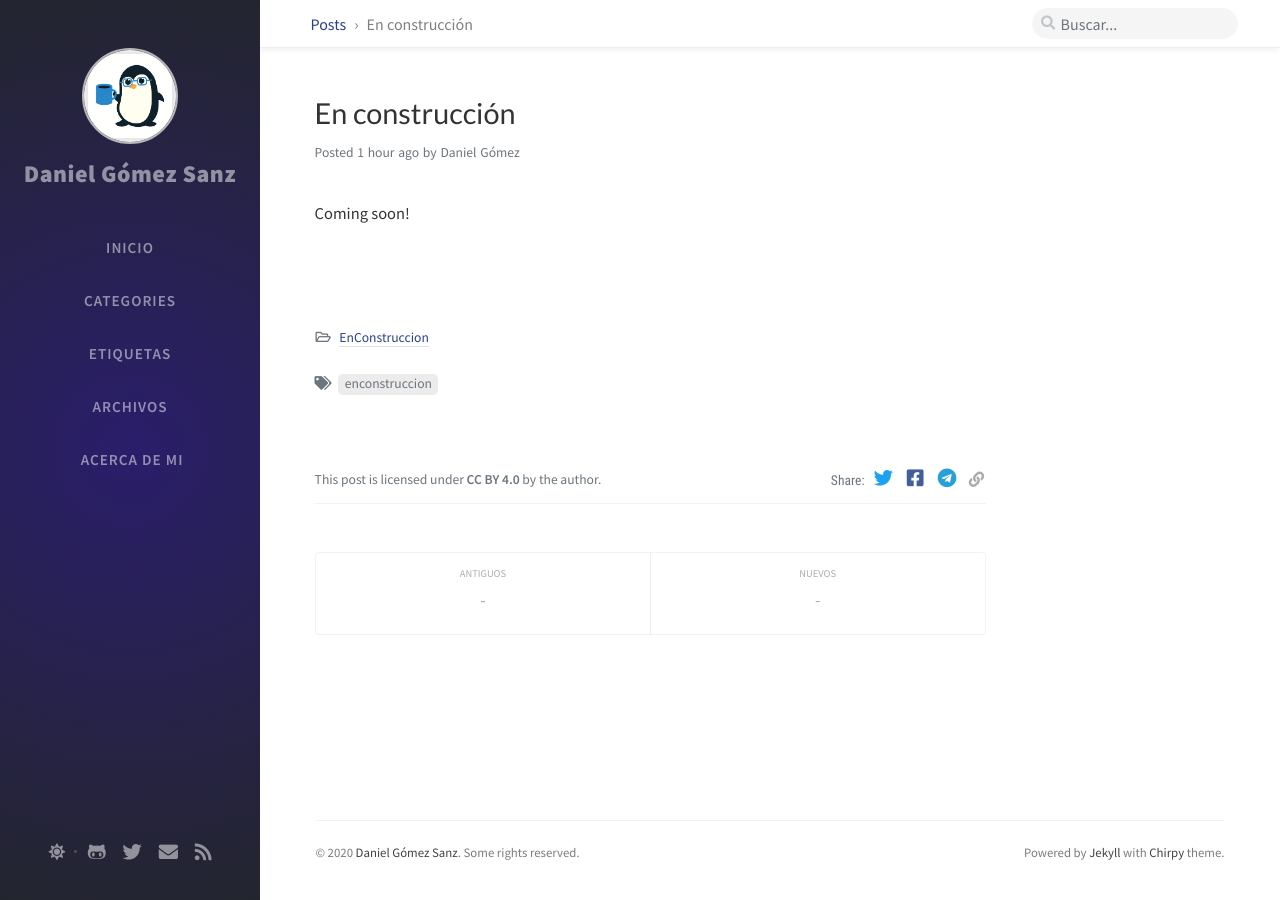
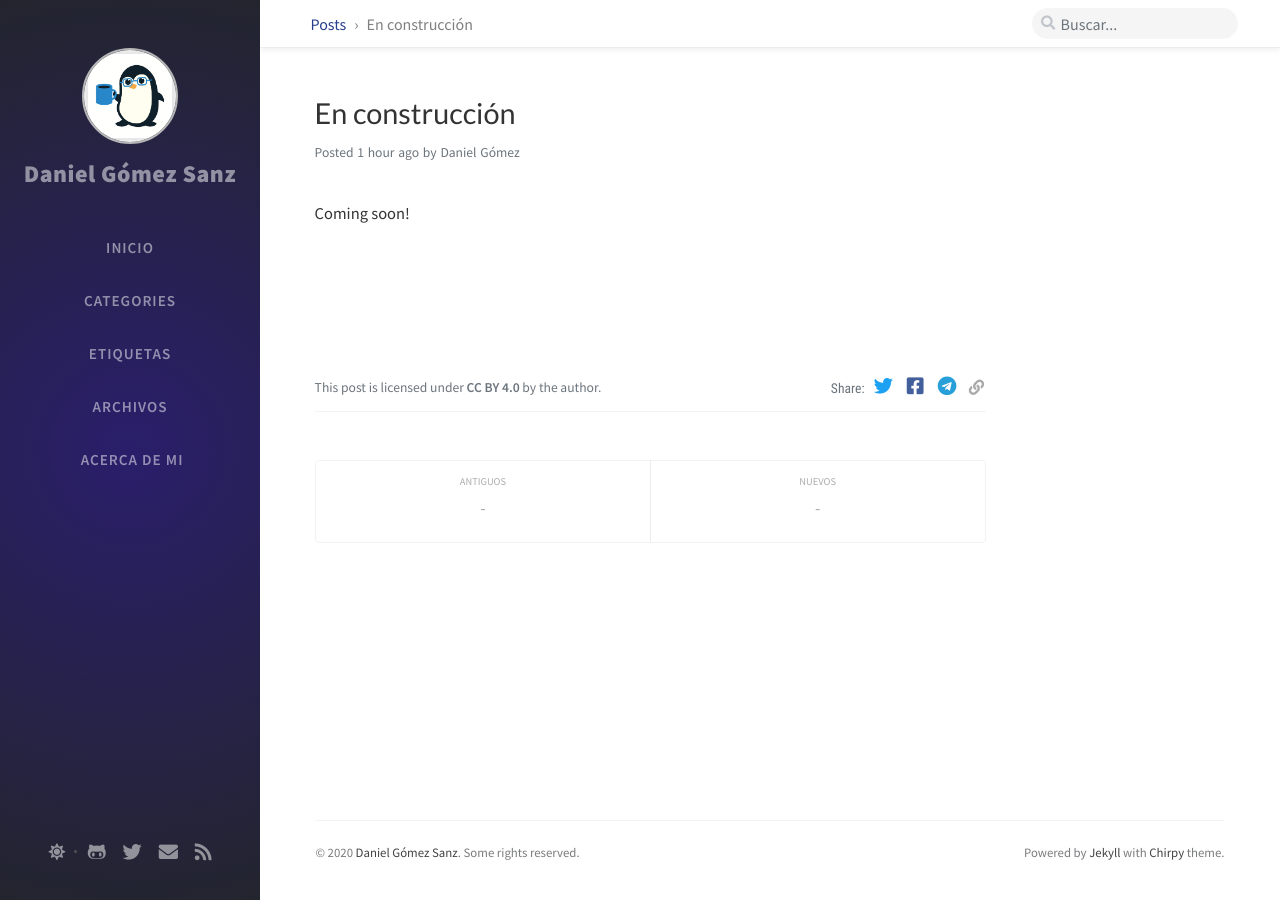
Before and after one commit to danielgsanz/danielgsanz.github.io, a Jekyll site: the page built from _posts/2020-08-17-en_construccion.md, in a window 1280 px wide. Built offline with Jekyll 4.4.1, drawn with Linux system fonts in a browser that asks for light colours; nearby versions of some CDN libraries; comment, search, counter and statistics services are not loaded.

Commit message:
Update post.html

```diff
--- a/_layouts/post.html
+++ b/_layouts/post.html
@@ -75,7 +75,7 @@ layout: default
       <div class="post-tail-wrapper text-muted">
 
         <!-- categories -->
-        {% if page.categories.size > 0 %}
+        <!--{% if page.categories.size > 0 %}
         <div class="post-meta mb-3">
           <i class="far fa-folder-open fa-fw mr-1"></i>
           {% for category in page.categories %}
@@ -83,10 +83,10 @@ layout: default
             {%- unless forloop.last -%}, {%- endunless -%}
           {% endfor %}
         </div>
-        {% endif %}
+        {% endif %}-->
 
         <!-- tags -->
-        {% if page.tags.size > 0 %}
+        <!--{% if page.tags.size > 0 %}
         <div class="post-tags">
           <i class="fa fa-tags fa-fw mr-1"></i>
           {% for tag in page.tags %}
@@ -96,7 +96,7 @@ layout: default
           </a>
           {% endfor %}
           </div>
-        {% endif %}
+        {% endif %}-->
 
         <div class="post-tail-bottom
           d-flex justify-content-between align-items-center mt-3 pt-5 pb-2">
```
